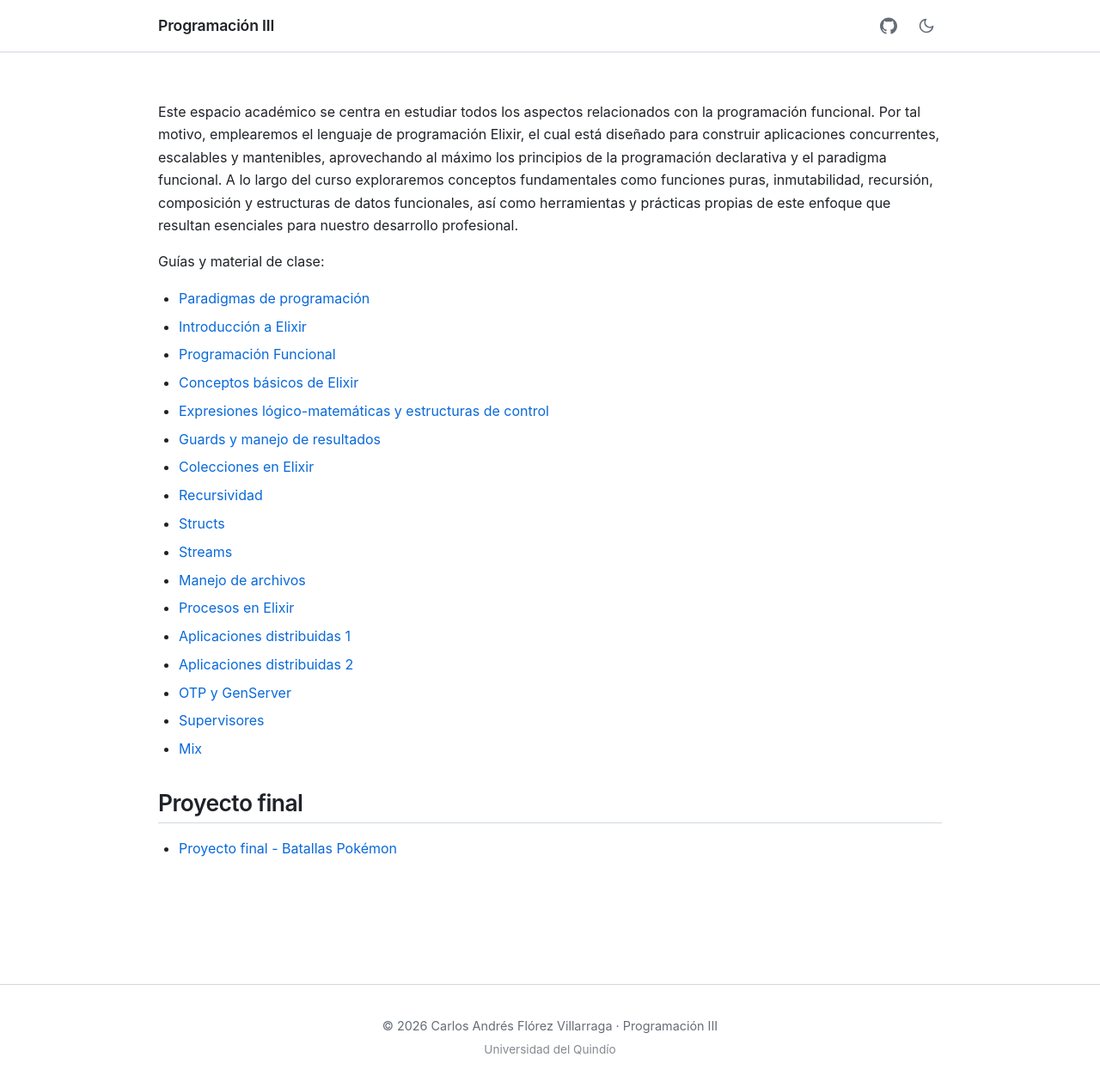
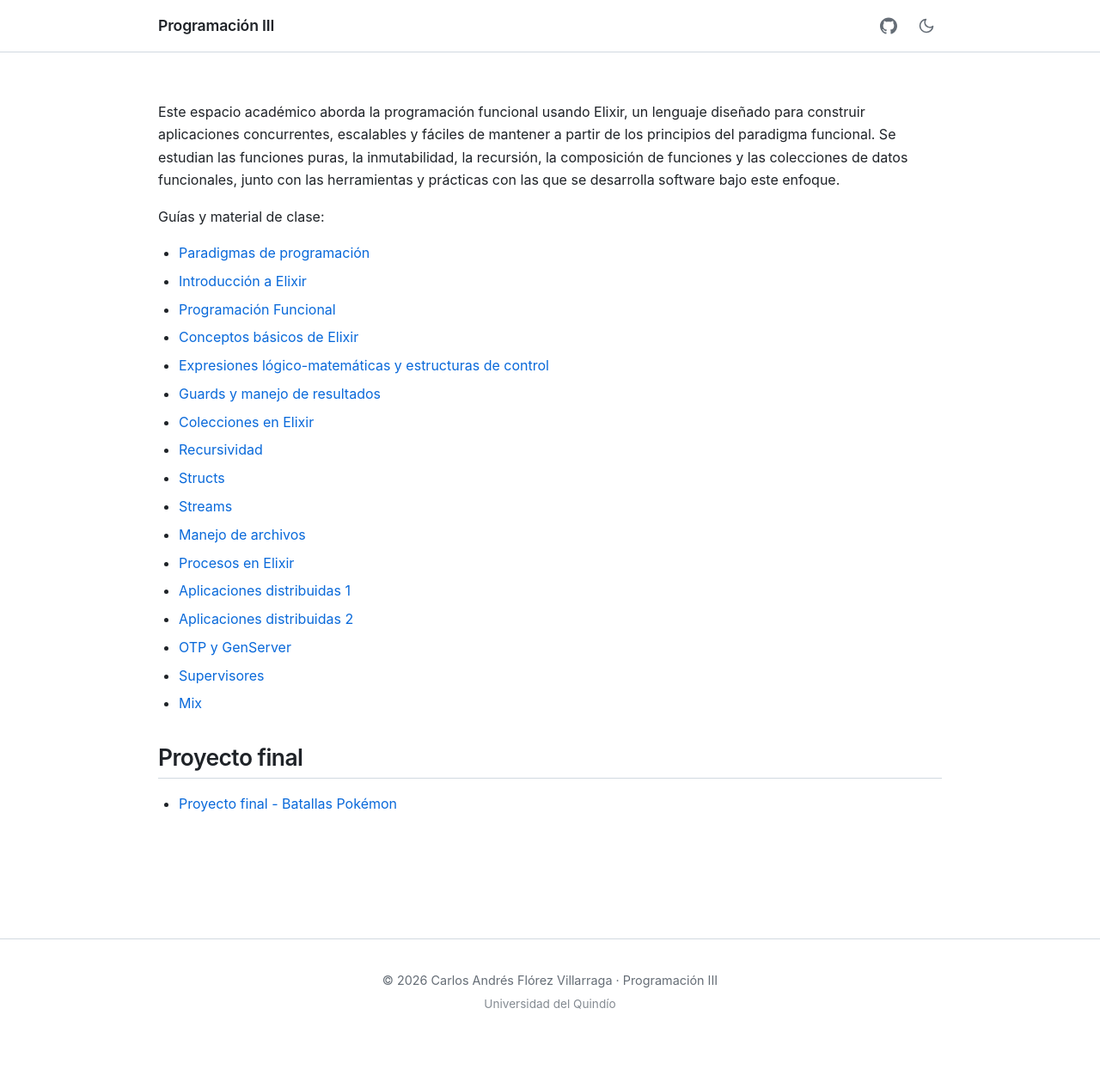
Before and after one commit to caflorezvi/guias-programacion3, a Jekyll site: the page built from docs/index.md, in a window 1280 px wide and 1268 px high. Shown: the whole window at 86% size. Built offline with Jekyll 4.4.1, drawn with Linux system fonts in a browser that asks for light colours; our own code applies the rules of GitHub Pages for plain Markdown files.

Commit message:
Actualización del index.md

```diff
--- a/docs/index.md
+++ b/docs/index.md
@@ -1,4 +1,4 @@
-Este espacio académico se centra en estudiar todos los aspectos relacionados con la programación funcional. Por tal motivo, emplearemos el lenguaje de programación Elixir, el cual está diseñado para construir aplicaciones concurrentes, escalables y mantenibles, aprovechando al máximo los principios de la programación declarativa y el paradigma funcional. A lo largo del curso exploraremos conceptos fundamentales como funciones puras, inmutabilidad, recursión, composición y estructuras de datos funcionales, así como herramientas y prácticas propias de este enfoque que resultan esenciales para nuestro desarrollo profesional.
+Este espacio académico aborda la programación funcional usando Elixir, un lenguaje diseñado para construir aplicaciones concurrentes, escalables y fáciles de mantener a partir de los principios del paradigma funcional. Se estudian las funciones puras, la inmutabilidad, la recursión, la composición de funciones y las colecciones de datos funcionales, junto con las herramientas y prácticas con las que se desarrolla software bajo este enfoque.
 
 Guías y material de clase:
 
```
